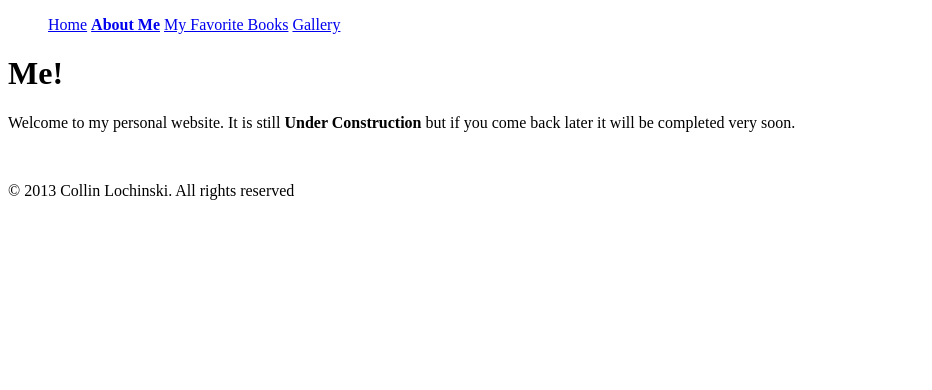
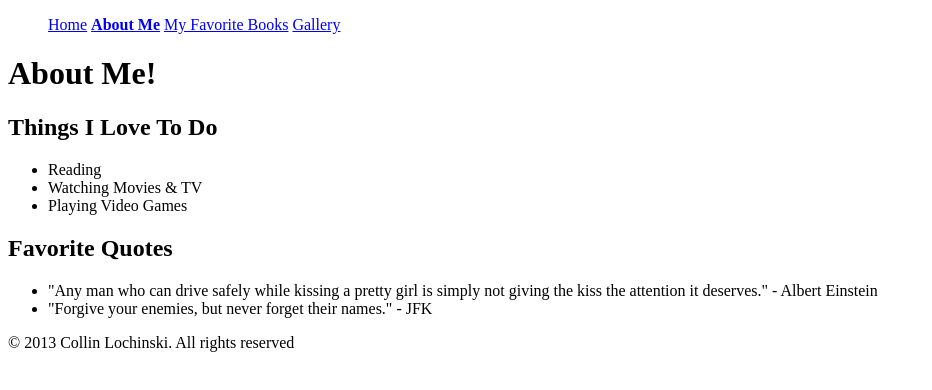
Before and after one commit to LochinskiCollin/TC349, a plain HTML site: page Projects/Personal_Site/aboutMe.html in a window 1280 px wide. Shown: the whole page, without its empty margins (0-932 px from the left). Drawn offline with Linux system fonts and the light colour scheme.

Commit message:
pics and new code for site

```diff
--- a/Projects/Personal_Site/aboutMe.html
+++ b/Projects/Personal_Site/aboutMe.html
@@ -18,11 +18,20 @@
   </div>
 
   <!--   Main Content    -->
-  <div id="left_column">
-    <h1>Me!</h1>
-    <p>Welcome to my personal website. It is still <b>Under Construction</b> but if you come back later it will be completed very soon.</p>
-    <br />
-  </div>
+  <div id="content">
+    <h1>About Me!</h1>
+    <h2>Things I Love To Do</h2>
+    <ul>
+      <li>Reading</li>
+      <li>Watching Movies & TV</li>
+      <li>Playing Video Games</li>
+    </ul>
+    <h2>Favorite Quotes</h2>
+    <ul>
+      <li>"Any man who can drive safely while kissing a pretty girl is simply not giving the kiss the attention it deserves." - Albert Einstein</li>
+      <li>"Forgive your enemies, but never forget their names." - JFK</li>
+    </ul>
+</div>
 
   <!--   Footer   -->
   <div id="footer">
```
Also changed, not shown: Projects/Personal_Site/favBooks.html (+9 -6 lines), Projects/Personal_Site/gallery.html (+7 -3 lines), Projects/Personal_Site/img/2012-09-18 15.13.14.jpg (added), Projects/Personal_Site/img/2012-10-12 22.49.37.jpg (added), Projects/Personal_Site/img/2012-10-15 14.09.04.jpg (added), Projects/Personal_Site/img/2012-11-23 15.11.28.jpg (added), Projects/Personal_Site/img/2013-01-10 14.09.39.jpg (added), Projects/Personal_Site/index.html (line endings or trailing spaces), 1 other file.
